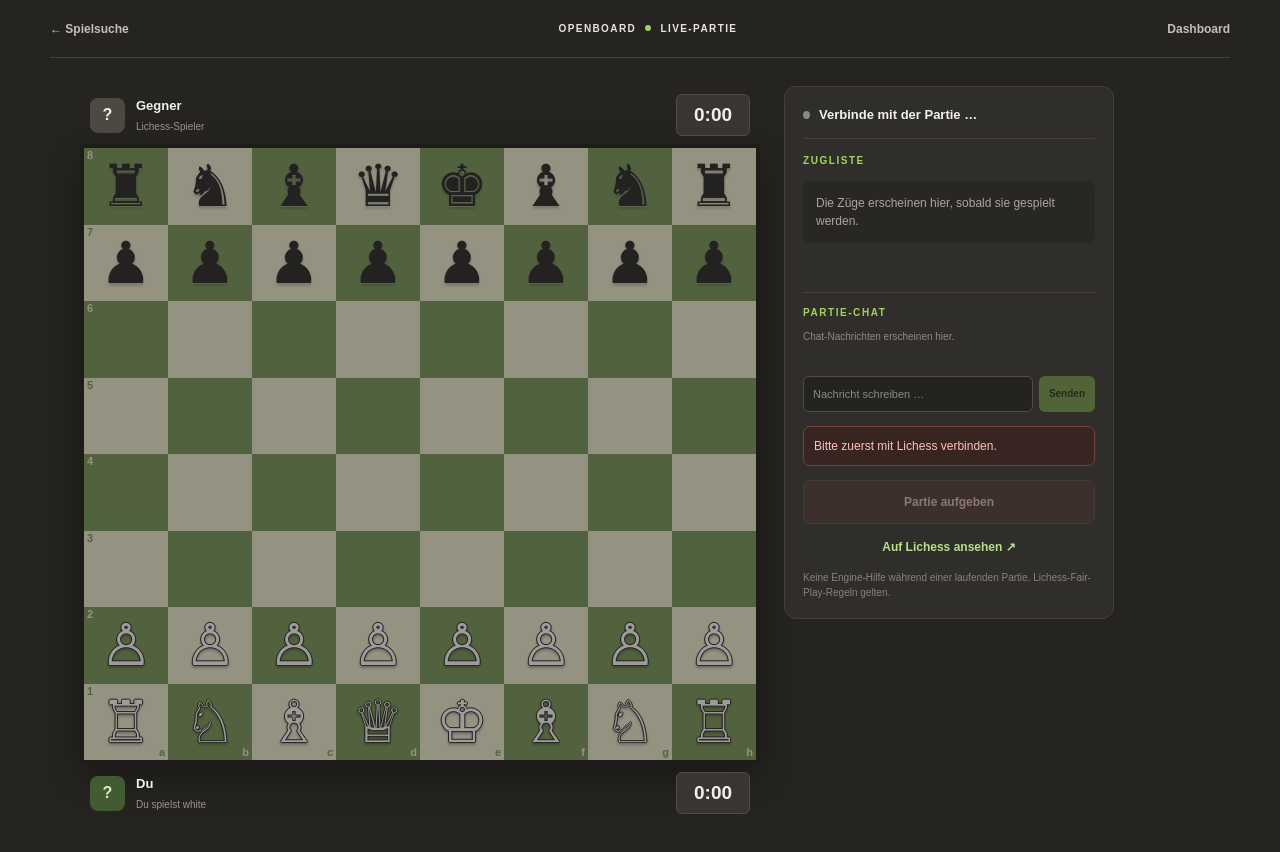
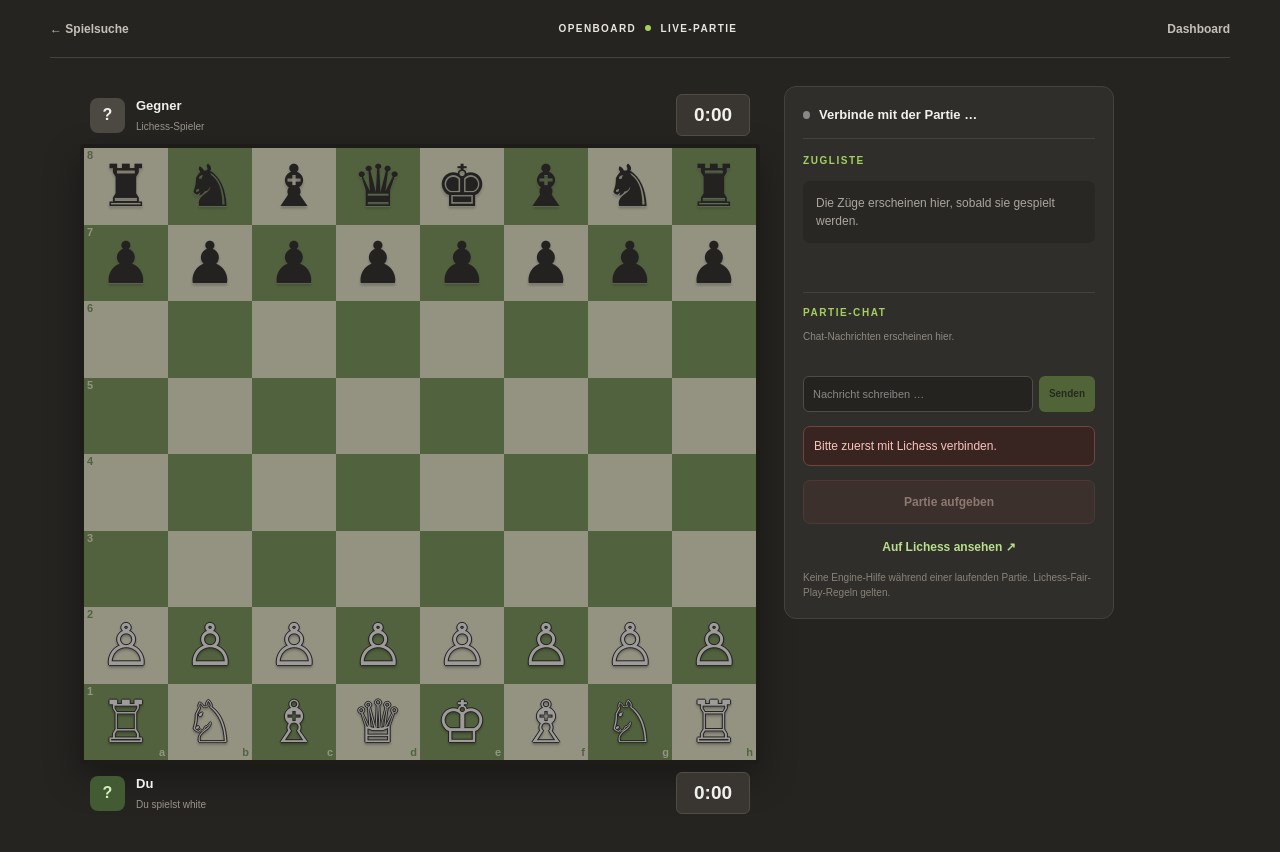
Before and after one commit to Rololol/openboard, a Next.js app: page /game in a window 1280 px wide. Shown: the top 852 px of the page. Built offline with nearby package versions, Linux system fonts and the light colour scheme.

Commit message:
Correct chessboard square colors so a1 is dark

```diff
--- a/src/app/game/page.tsx
+++ b/src/app/game/page.tsx
@@ -255,7 +255,7 @@ export default function GamePage() {
             const lastMove = gameState?.moves?.trim().split(/\s+/).slice(-1)[0];
             const lastSquare = lastMove && (lastMove.slice(0,2) === square || lastMove.slice(2,4) === square);
             const check = piece?.type === "k" && piece.color === chess.turn() && chess.isCheck();
-            return <button key={square} className={["board-square",((file.charCodeAt(0)-97+rank)%2===0)?"dark":"light",selectedHere?"selected":"",legal?"legal":"",lastSquare?"last-move":"",check?"in-check":""].filter(Boolean).join(" ")} onClick={() => void chooseSquare(square)} disabled={!full || busy || gameState?.status !== "started"}>
+            return <button key={square} className={["board-square",((file.charCodeAt(0)-97+rank)%2===1)?"dark":"light",selectedHere?"selected":"",legal?"legal":"",lastSquare?"last-move":"",check?"in-check":""].filter(Boolean).join(" ")} onClick={() => void chooseSquare(square)} disabled={!full || busy || gameState?.status !== "started"}>
               {piece && <span className={"piece " + (piece.color === "w" ? "white-piece" : "black-piece")}>{glyphs[piece.color + piece.type]}</span>}
               {legal && !piece && <span className="move-dot"/>}
               {legal && piece && <span className="capture-ring"/>}
```
